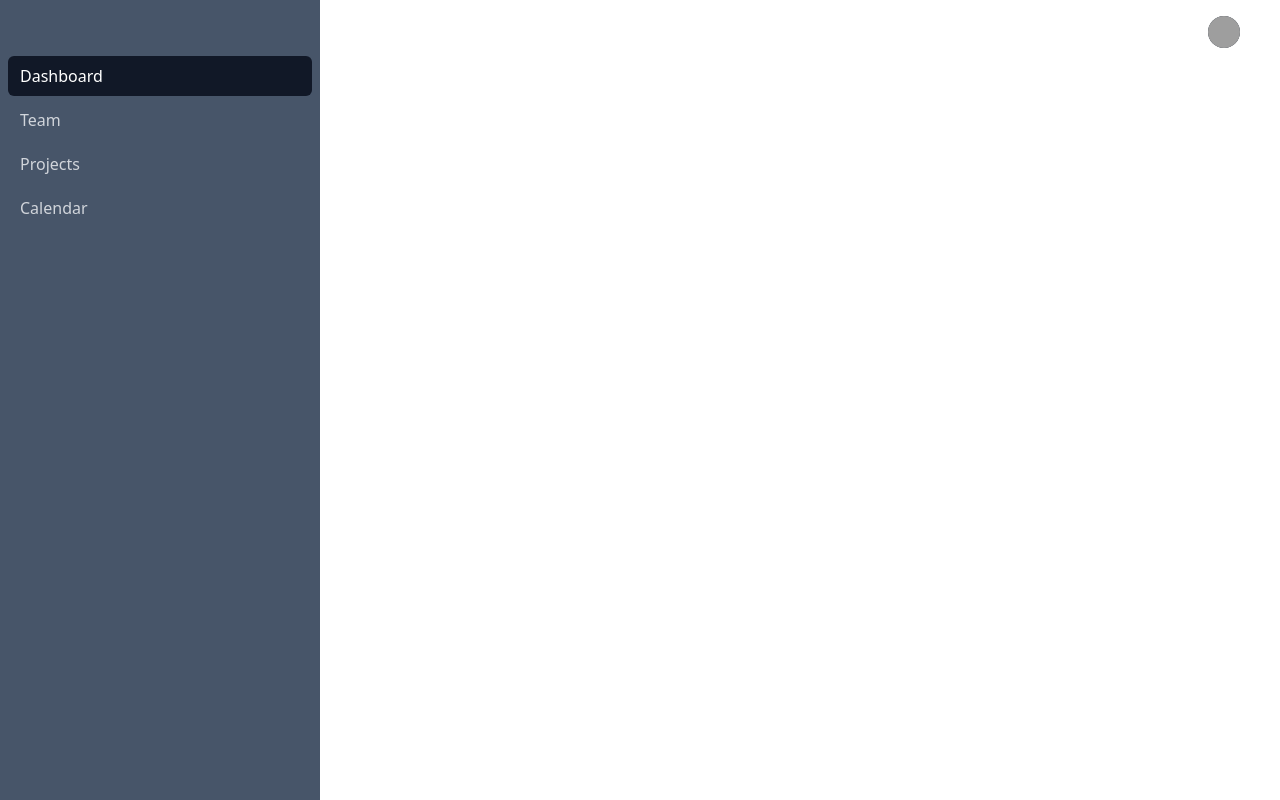
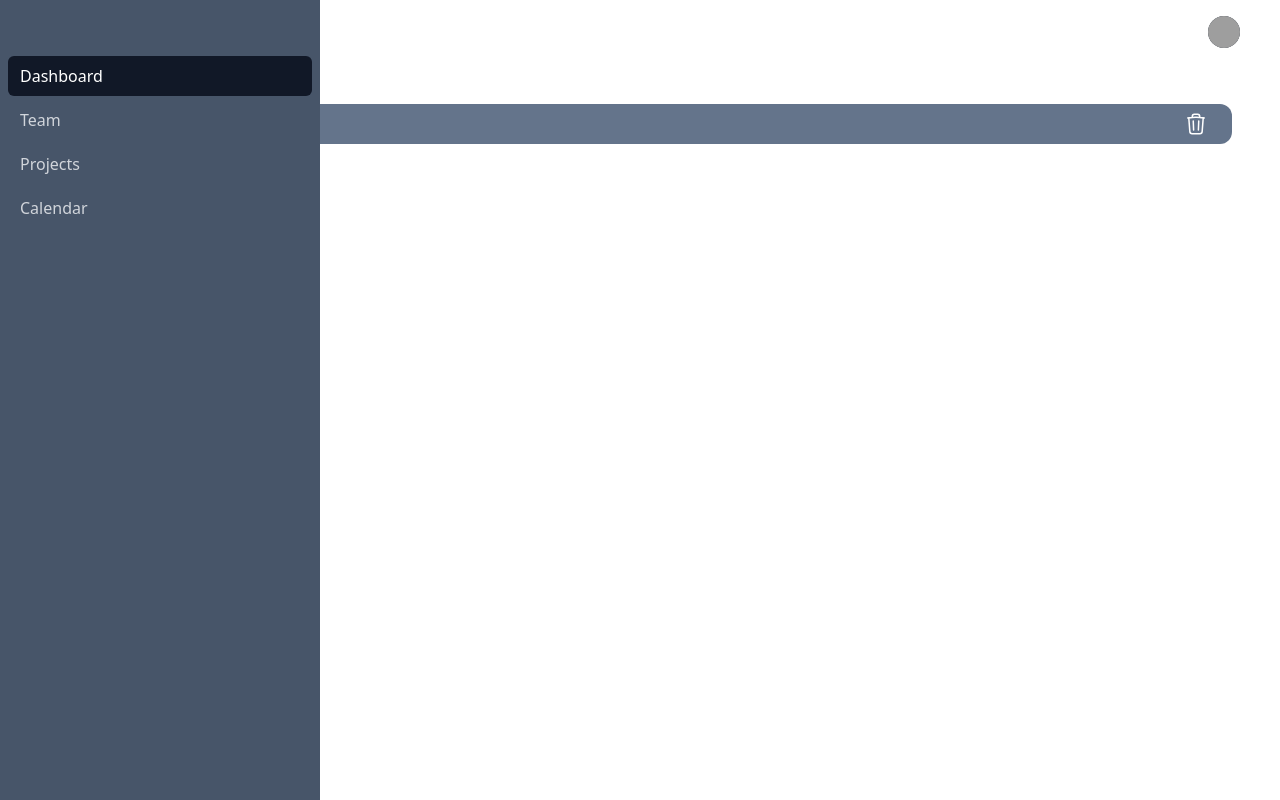
Before and after one commit to Olivoz/Notes-Wood-Ridge, a Vue app in the folder app/: page /trash in a window 1280 px wide. Built offline with nearby package versions, Linux system fonts and the light colour scheme; grey boxes are pictures that could not be loaded.

Commit message:
Recycle Bin

```diff
--- a/app/src/router/index.js
+++ b/app/src/router/index.js
@@ -22,6 +22,11 @@ const router = createRouter({
       name: "edit",
       component: () => import("../views/EditNoteView.vue"),
     },
+    {
+      path: "/trash",
+      name: "trash",
+      component: () => import("../views/RecycleBinView.vue"),
+    },
   ],
 });
 
--- /dev/null
+++ b/app/src/views/RecycleBinView.vue
@@ -0,0 +1,7 @@
+<script setup>
+import NoteCard from "../components/NoteCard.vue";
+</script>
+
+<template>
+  <NoteCard></NoteCard>
+</template>
```
